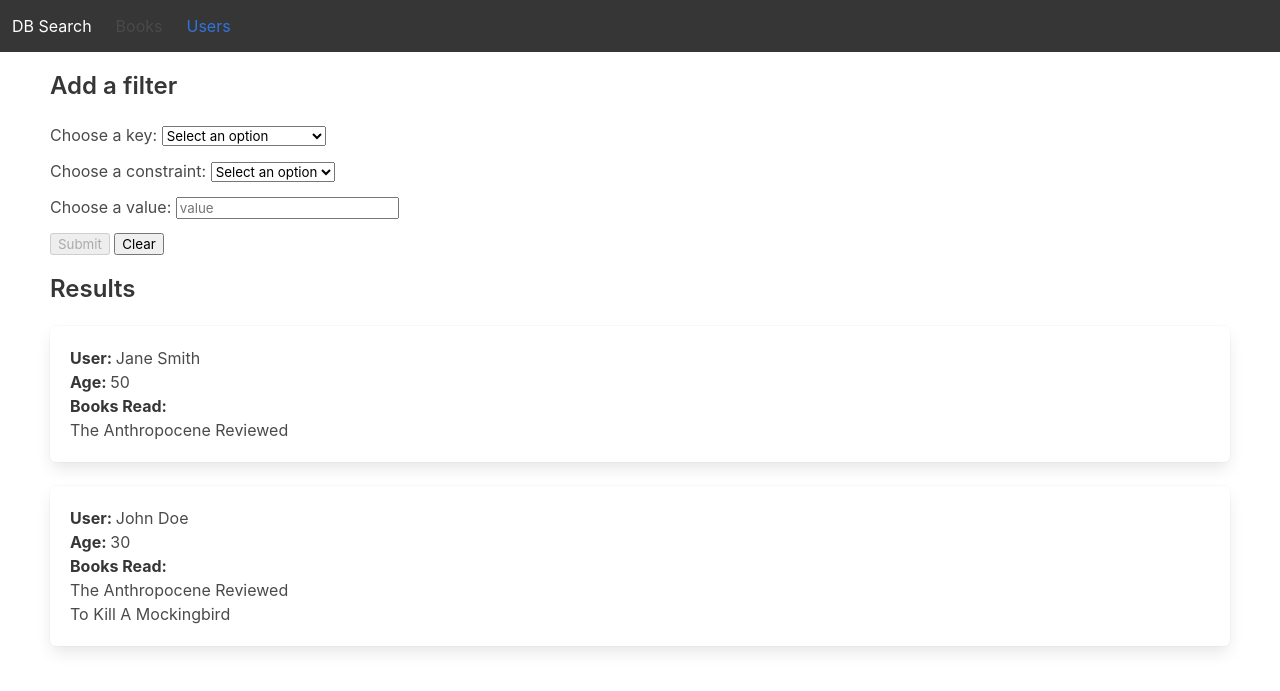
After one commit to shru-jain/lifelong-p2, a Django app: page /usersPage/ in a window 1280 px wide. The commit adds this page. Shown: the top 691 px of the page. Run offline with Django 5.2, Linux system fonts and the light colour scheme; data comes from the database, SQL or seed files in the repository.

Commit message:
only add delete edit left

```diff
--- a/dbquery/urls.py
+++ b/dbquery/urls.py
@@ -16,11 +16,14 @@ Including another URLconf
 """
 from django.contrib import admin
 from django.urls import path
-from readers.views import index, book_filter, user_filter
+from readers.views import index, book_filter, user_filter, users_page, user_alt_filter
 
 urlpatterns = [
     path('admin/', admin.site.urls),
     path('', index, name='index'),
-    path('bookFilter/', book_filter, name='book_filter'),
-    path('userFilter/', user_filter, name='user_filter')
+    path('usersPage/', users_page, name='users_page'),
+    path('filter/', book_filter, name='book_filter'),
+    path('usersPage/filter/', user_filter, name='user_filter'),
+    path('usersPage/altFilter/', user_alt_filter, name='user_alt_filter')
+
 ]
--- a/readers/static/js/script.js
+++ b/readers/static/js/scriptUser.js
@@ -1,26 +1,20 @@
 document.addEventListener('DOMContentLoaded', function() {
-    document.getElementById("users-tab").addEventListener('click', (e) => {
+    // document.getElementById("users-tab").addEventListener('click', (e) => {
 
-        document.getElementById("users-tab").classList.add("is-selected");
-        document.getElementById("books-tab").classList.remove("is-selected");
-        document.getElementById("users-content").classList.remove("is-hidden");
-        document.getElementById("books-content").classList.add("is-hidden");
+    //     document.getElementById("users-tab").classList.add("is-selected");
+    //     document.getElementById("books-tab").classList.remove("is-selected");
+    //     document.getElementById("users-content").classList.remove("is-hidden");
+    //     document.getElementById("books-content").classList.add("is-hidden");
 
-    })
-    document.getElementById("books-tab").addEventListener('click', (e) => {
+    // })
+    // document.getElementById("books-tab").addEventListener('click', (e) => {
 
-        document.getElementById("books-tab").classList.add("is-selected");
-        document.getElementById("users-tab").classList.remove("is-selected");
-        document.getElementById("books-content").classList.remove("is-hidden");
-        document.getElementById("users-content").classList.add("is-hidden");
+    //     document.getElementById("books-tab").classList.add("is-selected");
+    //     document.getElementById("users-tab").classList.remove("is-selected");
+    //     document.getElementById("books-content").classList.remove("is-hidden");
+    //     document.getElementById("users-content").classList.add("is-hidden");
 
-    })
-
-    const dropdown1Book = document.getElementById('dropdown1Book');
-    const dropdown2Book = document.getElementById('dropdown2Book');
-    const textFieldBook = document.getElementById('textFieldBook');
-    const submitBtnBook = document.getElementById('submitBtnBook');
-    const clearBtnBook = document.getElementById('clearBtnBook');
+    // })
 
     const dropdown1User = document.getElementById('dropdown1User');
     const dropdown2User = document.getElementById('dropdown2User');
@@ -29,12 +23,8 @@ document.addEventListener('DOMContentLoaded', function() {
     const clearBtnUser = document.getElementById('clearBtnUser');
 
     function checkFields() {
+        console.log("reached here")
         // Check if all fields are filled
-        if (dropdown1Book.value.trim() && dropdown2Book.value.trim() && textFieldBook.value.trim()) {
-            submitBtnBook.disabled = false; // Enable the submit button
-        } else {
-            submitBtnBook.disabled = true; // Disable the submit button
-        }
 
         if (dropdown1User.value.trim() && dropdown2User.value.trim() && textFieldUser.value.trim()) {
             submitBtnUser.disabled = false; // Enable the submit button
@@ -54,9 +44,6 @@ document.addEventListener('DOMContentLoaded', function() {
     }
 
     // Add event listeners to each input field
-    dropdown1Book.addEventListener('change', checkFields);
-    dropdown2Book.addEventListener('change', checkFields);
-    textFieldBook.addEventListener('input', checkFields);
 
     dropdown1User.addEventListener('change', checkFields);
     dropdown2User.addEventListener('change', checkFields);
@@ -64,13 +51,6 @@ document.addEventListener('DOMContentLoaded', function() {
 
 
     // Add event listener to the clear button
-    clearBtnBook.addEventListener('click', function() {
-        console.log("atleast this")
-        dropdown1Book.value = '';
-        dropdown2Book.value = '';
-        textFieldBook.value = '';
-        submitBtnBook.disabled = true; // Disable the submit button
-    });
 
     clearBtnUser.addEventListener('click', function() {
         console.log("atleast this")
--- /dev/null
+++ b/readers/templates/usersPage.html
@@ -0,0 +1,108 @@
+<!DOCTYPE html>
+
+<html>
+    <head>
+        {% load static %}
+        <meta charset="utf-8">
+        <meta name="viewport" content="width=device-width, initial-scale=1">
+        <link rel="stylesheet" href="https://cdn.jsdelivr.net/npm/bulma@0.9.0/css/bulma.min.css">
+        <title>Books and Readers</title>
+        <style>
+            .is-selected {
+                color: #3273dc;
+            }
+            .block {
+                padding: 20px 50px 0px
+            }
+            #user-filter-form {
+                padding: 0px 0px 20px
+            }
+            .center-text {
+                text-align: center;
+
+            }
+            .red {
+                color: rgb(246, 76, 76)
+            }
+        </style>
+    </head>
+    <body>
+        <main>
+                <nav class="navbar is-dark">
+                    <div class="navbar-brand">
+                        <p class="navbar-item">DB Search</p>
+                    </div>
+
+                    <a class="navbar-item" id = "books-tab" href="{% url 'index' %}">
+                        Books
+                      </a>
+                      <a class="navbar-item is-selected" id = "users-tab" href="{% url 'users_page'%}">
+                        Users
+                      </a>
+                </nav>
+
+            <div class = "block " id = "users-content" >
+                <h1 class = "title is-4">Add a filter</h1>
+                <form id="user-filter-form" method="post" action="{% url 'user_filter' %}">
+                    <div class = "field">
+                        <label for="dropdown1User">Choose a key:</label>
+                        <select id="dropdown1User" name="key">
+                            <option value="">Select an option</option>
+                            <option value="userName">Name of user</option>
+                            <option value="age">Age</option>
+                            <option value="numBooks">Number of books read</option>
+                            <option value="typeBooks">Book includes</option>
+
+                        </select>
+                    </div>
+
+                    <div class = "field regular">
+                        <label for="dropdown2User">Choose a constraint:</label>
+                        <select id="dropdown2User" name="constraint">
+                            <option value="">Select an option</option>
+                            <option value="&lt;">&lt;</option>
+                            <option value="=">=</option>
+                            <option value="&gt;">&gt;</option>
+
+                        </select>
+                    </div>
+                    <div class = "field regular">
+                        <label for="textFieldUser">Choose a value:</label>
+                        <input type="text" id="textFieldUser" name="value" placeholder="value">
+                    </div>
+
+                    <button type="submit" id="submitBtnUser" class = "regular" disabled>Submit</button>
+                    <button type="button" id="clearBtnUser" class = "regular">Clear</button>
+                </form>
+                <div class = "irregular is-hidden">
+                    <form method="post" class = "field" action="{% url 'user_alt_filter' %}">
+                        {{ form.as_p }}
+                        <button type="submit" id="submitBtnUser2" >Submit</button>
+                        <button type="button" id="clearBtnUser2">Clear</button>
+                    </form>
+                    </div>
+                <h1 class = "title is-4">Results</h1>
+                {% if users %}
+                {% for user in users %}
+                <div class = "box">
+                    <p><strong>User: </strong>{{user.name}}</p>
+                    <p><strong>Age: </strong>{{user.age}}</p>
+                    <p><strong>Books Read: </strong></p>
+                    <ul>
+                        {% for book in user.liked_books.all %}
+                            <li>{{ book.name }}</li>
+                        {% endfor %}
+                    </ul>
+                </div>
+                {% endfor %}
+                {% else %}
+                <div class="title is-4 center-text red">
+                    No results
+                </div>
+                {% endif %}
+            </div>
+        </main>
+        <script src="{% static 'js/scriptUser.js' %}"></script>
+
+    </body>
+    </html>
--- a/readers/views.py
+++ b/readers/views.py
@@ -12,9 +12,10 @@ def is_float(s):
     except ValueError:
         return False
 
+
 def getForm():
-    bookNames = Book.objects.all().values_list('id', 'name')
-    choices = [(book[0], book[1]) for book in bookNames]
+    bookNames = Book.objects.all().values_list('name', flat=True)
+    choices = [(book, book) for book in bookNames]
     form = OptionsForm()
     form.fields['options'].choices = choices
     return form
@@ -22,20 +23,27 @@ def getForm():
 @csrf_exempt
 def index(request):
 
-    users = User.objects.all()
     books = Book.objects.all()
     context = {
-        'users': users,
         'books': books,
         'form': getForm()
     }
     return render(request, 'booksPage.html', context)
 
+@csrf_exempt
+def users_page(request):
+
+    users = User.objects.all()
+    context = {
+        'users': users,
+        'form': getForm()
+    }
+    return render(request, 'usersPage.html', context)
+
 
 
 @csrf_exempt
 def book_filter(request):
-    users = User.objects.all()
     if request.method == 'POST':
         key = str(request.POST.get('key'))
         constraint = str(request.POST.get('constraint'))
@@ -50,7 +58,7 @@ def book_filter(request):
 
         else:
             if not is_float(value):
-                return render(request, 'booksPage.html', {"users":users})
+                return render(request, 'booksPage.html', {})
 
             if constraint == '<':
                 books = Book.objects.filter(price__lt=value).order_by('name')
@@ -62,7 +70,6 @@ def book_filter(request):
     else:
         books = Book.objects.all()
     context = {
-        'users': users,
         'books': books,
         'form': getForm()
     }
@@ -73,7 +80,6 @@ def book_filter(request):
 @csrf_exempt
 def user_filter(request):
     print("herehere")
-    books = Book.objects.all()
     if request.method == 'POST':
         key = str(request.POST.get('key'))
         constraint = str(request.POST.get('constraint'))
@@ -96,24 +102,34 @@ def user_filter(request):
                 users = User.objects.filter(age=value).order_by('name')
         else: #numBooks
             if not is_float(value):
-                return render(request, 'booksPage.html', {"books":books})
+                return render(request, 'booksPage.html', {})
             if constraint == '<':
-                User.objects.annotate(num_liked_books=Count('liked_books')).filter(num_liked_books__lt=value)
+                users = User.objects.annotate(num_liked_books=Count('liked_books')).filter(num_liked_books__lt=value)
             elif constraint == '>':
-                User.objects.annotate(num_liked_books=Count('liked_books')).filter(num_liked_books__gt=value)
+                users = User.objects.annotate(num_liked_books=Count('liked_books')).filter(num_liked_books__gt=value)
             else:
-                User.objects.annotate(num_liked_books=Count('liked_books')).filter(num_liked_books=value)
+                users = User.objects.annotate(num_liked_books=Count('liked_books')).filter(num_liked_books=value)
     else:
         users = User.objects.all()
     context = {
         'users': users,
-        'books': books,
         'form': getForm()
     }
-    return render(request, 'booksPage.html', context)
+    return render(request, 'usersPage.html', context)
 
 
 
 @csrf_exempt
 def user_alt_filter(request):
-    return index(request)
+    print("reached here tho")
+    if request.method == 'POST':
+        selected_book_names = request.POST.getlist('options')
+        books = Book.objects.filter(name__in=selected_book_names)
+        users = User.objects.filter(liked_books__in=books).distinct()
+        context = {
+            'users': users,
+            'form': getForm()
+        }
+        return render(request, 'usersPage.html', context)
+
+    return users_page(request)
```
Also changed, not shown: readers/static/js/scriptBook.js (added, +53 -0 lines), readers/templates/booksPage.html (+4 -65 lines).
